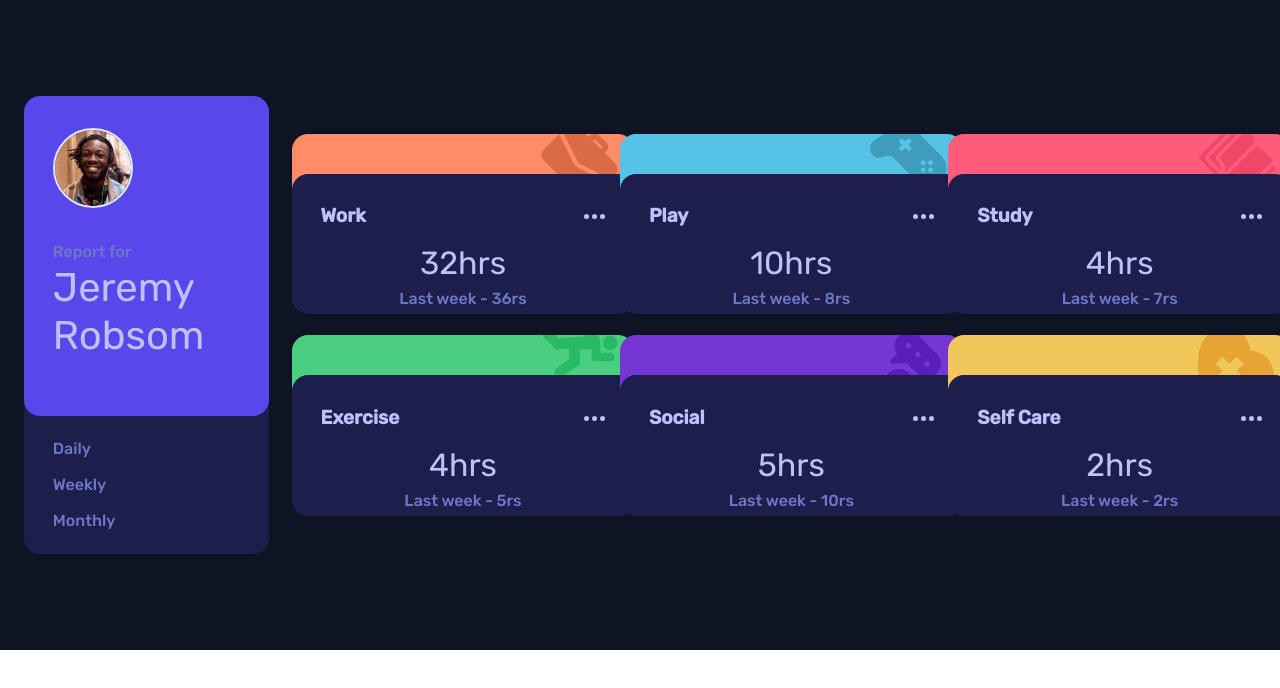
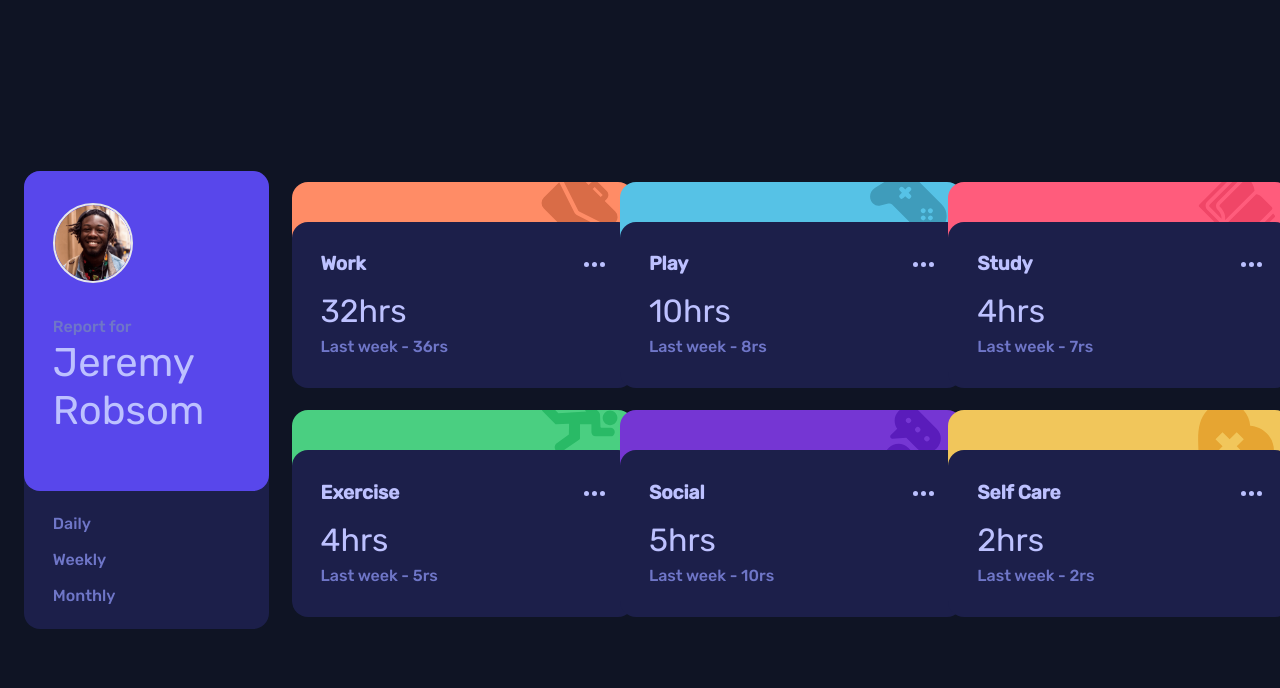
Before and after one commit to elvisowusu/Time-Tracker, a React (Vite) app: page / in a window 1280 px wide. Shown: the top 688 px of the page. Built offline with nearby package versions, Linux system fonts and the light colour scheme.

Commit message:
Update MainComponent styles

```diff
--- a/src/MainComponent.jsx
+++ b/src/MainComponent.jsx
@@ -24,7 +24,7 @@ function MainComponent() {
 
 
     return (
-        <div className='flex flex-col xl:flex-row xl:gap-[1.4rem] items-center justify-center bg-Verydarkblue px-[1.5rem] py-[6rem]'>
+        <div className='flex flex-col xl:flex-row xl:gap-[1.4rem] items-center justify-center bg-Verydarkblue px-[1.5rem] py-[6rem] xl:h-[100vh]'>
            <div className='bg-Darkblue w-[21.4rem] xl:w-[17rem] rounded-2xl'>
                 <div className='flex items-center gap-[0.9rem] xl:gap-[2rem] bg-BlueColor rounded-2xl px-[1.8rem] py-[2rem] xl:flex-col xl:items-start xl:h-[20rem]'>
                     <img className='w-[4.6rem] xl:w-[5rem] border-2 rounded-full' src={Jeremy} alt="image" />
@@ -44,11 +44,11 @@ function MainComponent() {
            <div className='flex flex-col xl:grid xl:grid-cols-3 gap-[1.3rem] mt-[1.3rem] md:mt-0'>
             {
                 icons.map((iconItems)=>{
-                    return <div className='rounded-2xl relative overflow-hidden h-[11.3rem] w-[21.4rem]'>
+                    return <div className='rounded-2xl relative overflow-hidden h-[11.3rem] md:h-[13rem] w-[21.4rem]'>
                                 <div className={`flex justify-end item px-[1rem] ${iconItems.color} h-[3.7rem] absolute w-full`}><img className={`w-[4.8rem] absolute -top-[0.6rem]`} src={iconItems.icon} alt="" /></div>
                                 <div className='bg-Darkblue rounded-2xl w-full absolute top-[2.5rem] px-[1.8rem] py-[1.8rem]'>
                                     <div className='mb-2 flex items-center justify-between '><p className='text-PaleBlue font-semibold text-[1.2rem]'>{iconItems.category}</p><img src={ellipsis} alt="image" /></div>
-                                    <div className='flex lg:flex-col items-center justify-between'><p className='text-PaleBlue text-[2rem]'>{iconItems.time}</p><p className='text-Desaturatedblue font-medium'>Last week - {iconItems.lastWeek}rs</p></div>
+                                    <div className='flex lg:flex-col items-center justify-between md:items-start'><p className='text-PaleBlue text-[2rem]'>{iconItems.time}</p><p className='text-Desaturatedblue font-medium'>Last week - {iconItems.lastWeek}rs</p></div>
                                 </div>
                             </div>
                 })
```
